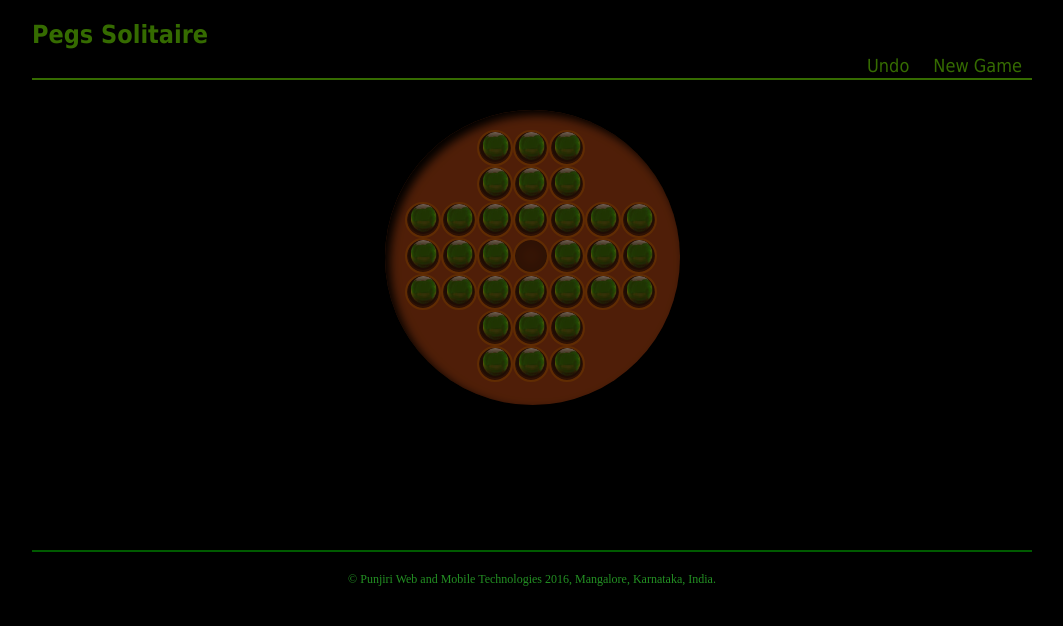
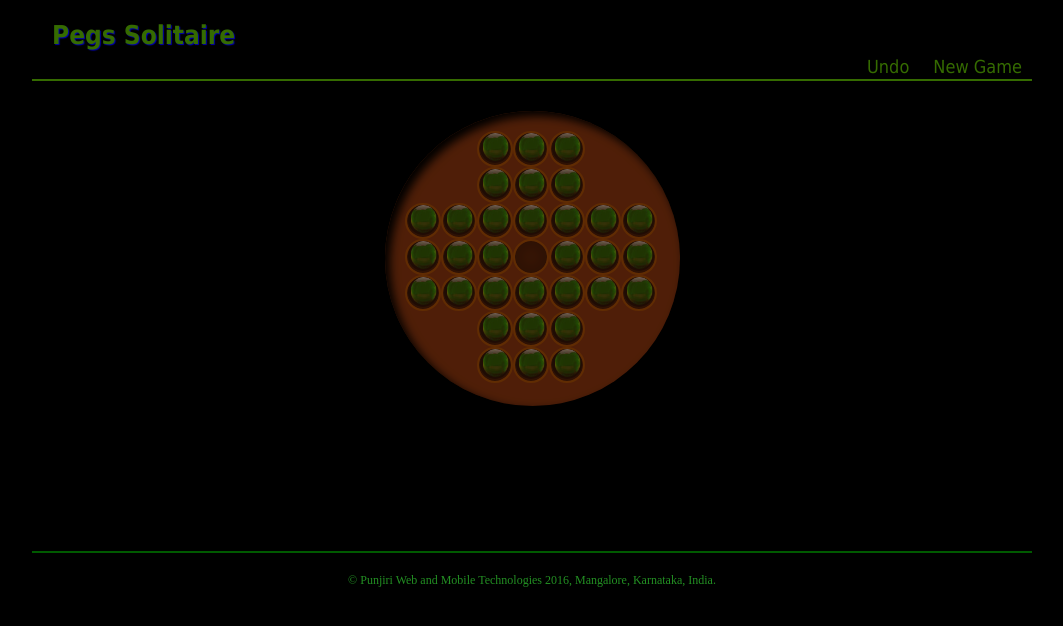
Before and after one commit to mayaahmed/pegsSolitaire, a plain HTML site: page index.html in a window 1280 px wide. In both pictures the pointer is over the element "Pegs Solitaire". Shown: the whole page, without its empty margins (108-1171 px from the left). Drawn offline with Linux system fonts and the light colour scheme.

Commit message:
Add files via upload

```diff
--- a/pegs.css
+++ b/pegs.css
@@ -33,10 +33,16 @@ body{
 #top_header{
     font: bold 25px Tahoma;
     color:  #4C9900;
+    padding-left: 20px;
+}
 
 
-   //  opacity:0.9;
+#top_header:hover{
+  font: bold 26px Tahoma;
+   text-shadow: 1px 1px 1px blue;
 }
+
+
 
 
 ul{
```
Lines whose indentation alone changed are shown as unchanged.
